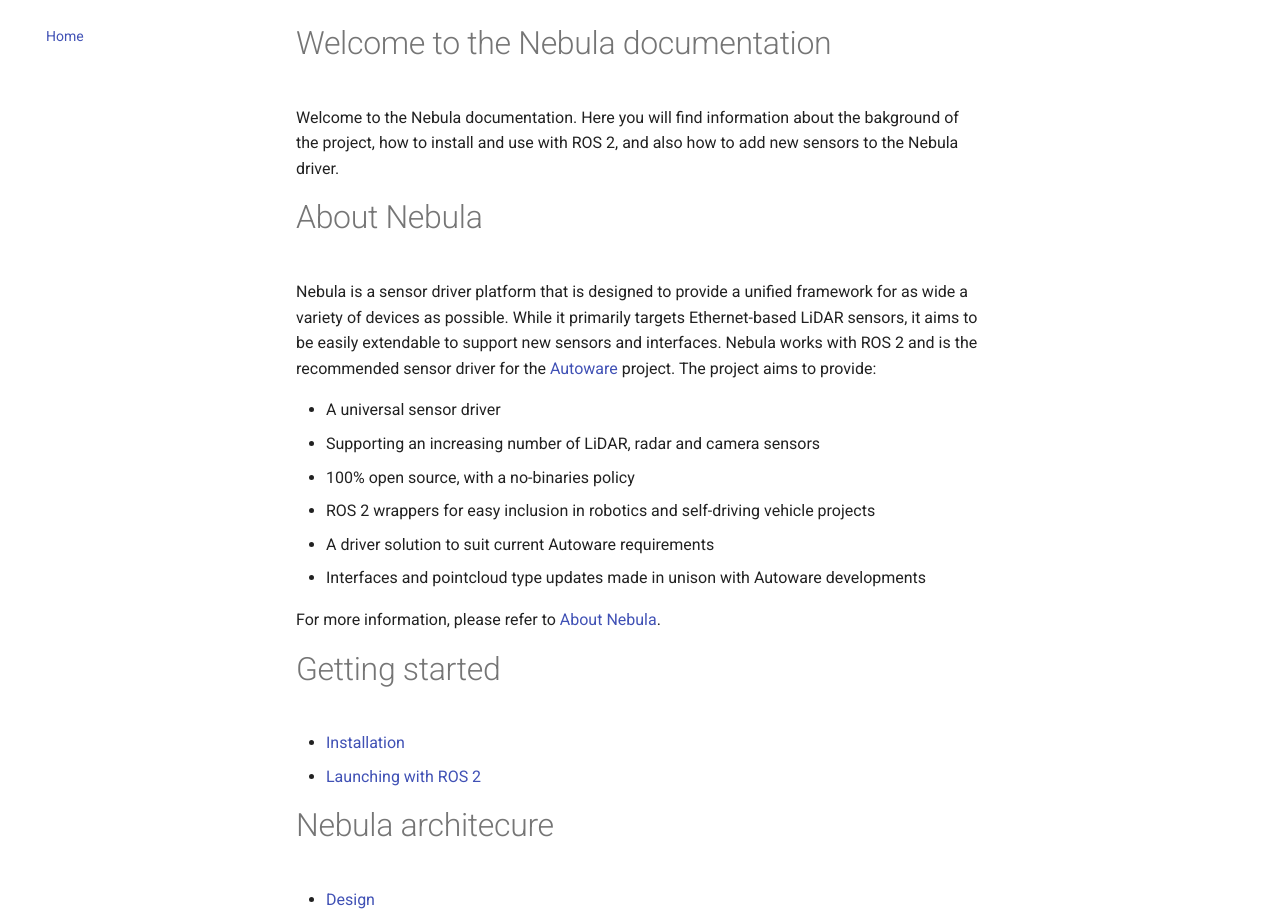
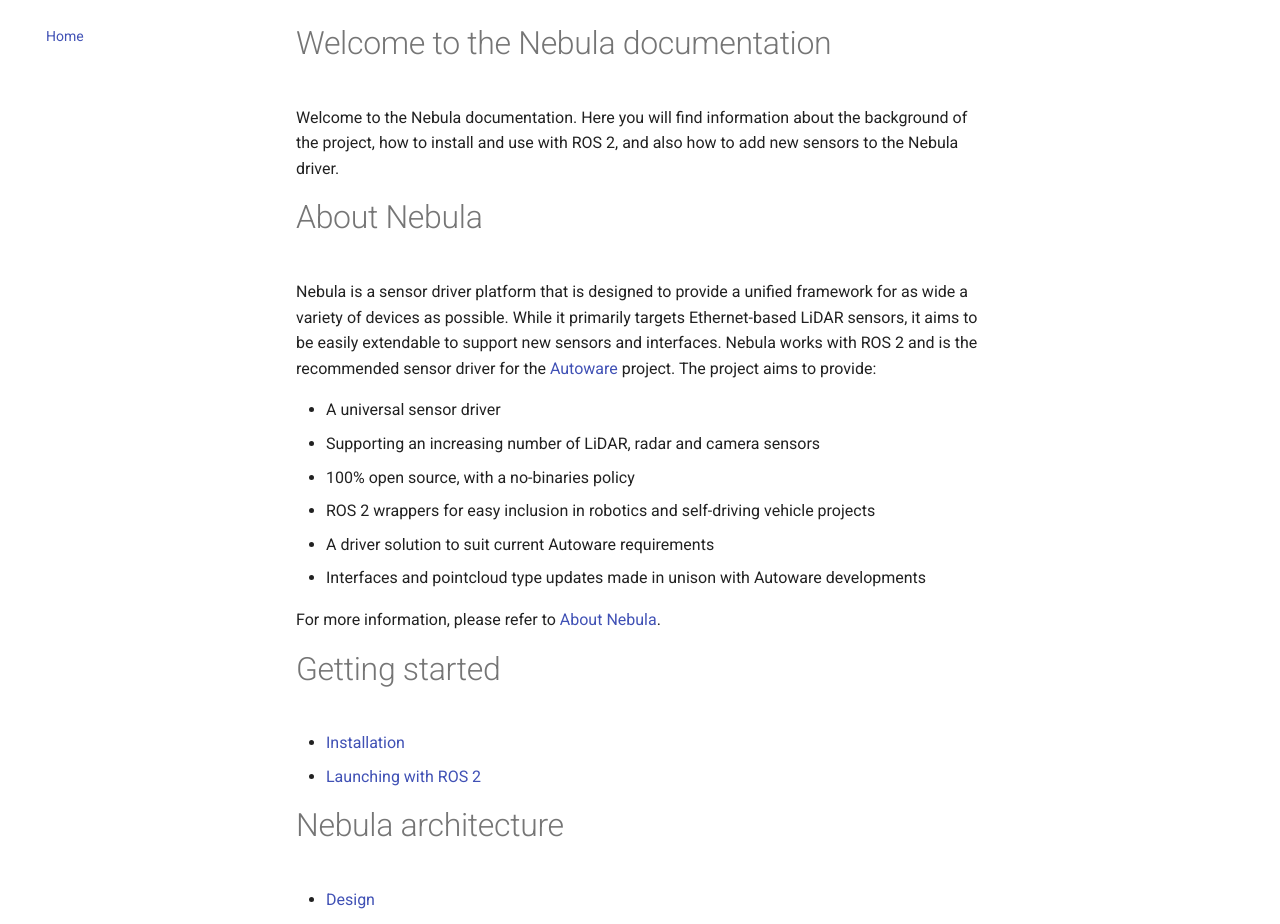
Before and after one commit to tier4/nebula, an MkDocs documentation site: the page built from docs/index.md, in a window 1280 px wide and 1400 px high. Shown: the part 124-1048 px from the top of the window. Built offline with MkDocs 1.6.1 and Material for MkDocs 9.7.7, drawn with Linux system fonts in a browser that asks for light colours; comment, search, counter and statistics services are not loaded.

Commit message:
fix(docs): spelling
Signed-off-by: David Wong <david.wong@tier4.jp>

```diff
--- a/docs/index.md
+++ b/docs/index.md
@@ -1,5 +1,5 @@
 # Welcome to the Nebula documentation
-Welcome to the Nebula documentation. Here you will find information about the bakground of the project, how to install and use with ROS 2, and also how to add new sensors to the Nebula driver.
+Welcome to the Nebula documentation. Here you will find information about the background of the project, how to install and use with ROS 2, and also how to add new sensors to the Nebula driver.
 
 # About Nebula
 Nebula is a sensor driver platform that is designed to provide a unified framework for as wide a variety of devices as possible.
@@ -19,7 +19,7 @@
 - [Installation](installation.md)
 - [Launching with ROS 2](usage.md)
 
-# Nebula architecure
+# Nebula architecture
 - [Design](design.md)
 - [Parameters](parameters.md)
 - [Point cloud types](point_types.md)
```
Also changed, not shown: docs/tutorials.md (+1 -1 lines), docs/usage.md (+1 -1 lines), .cspell.json.
